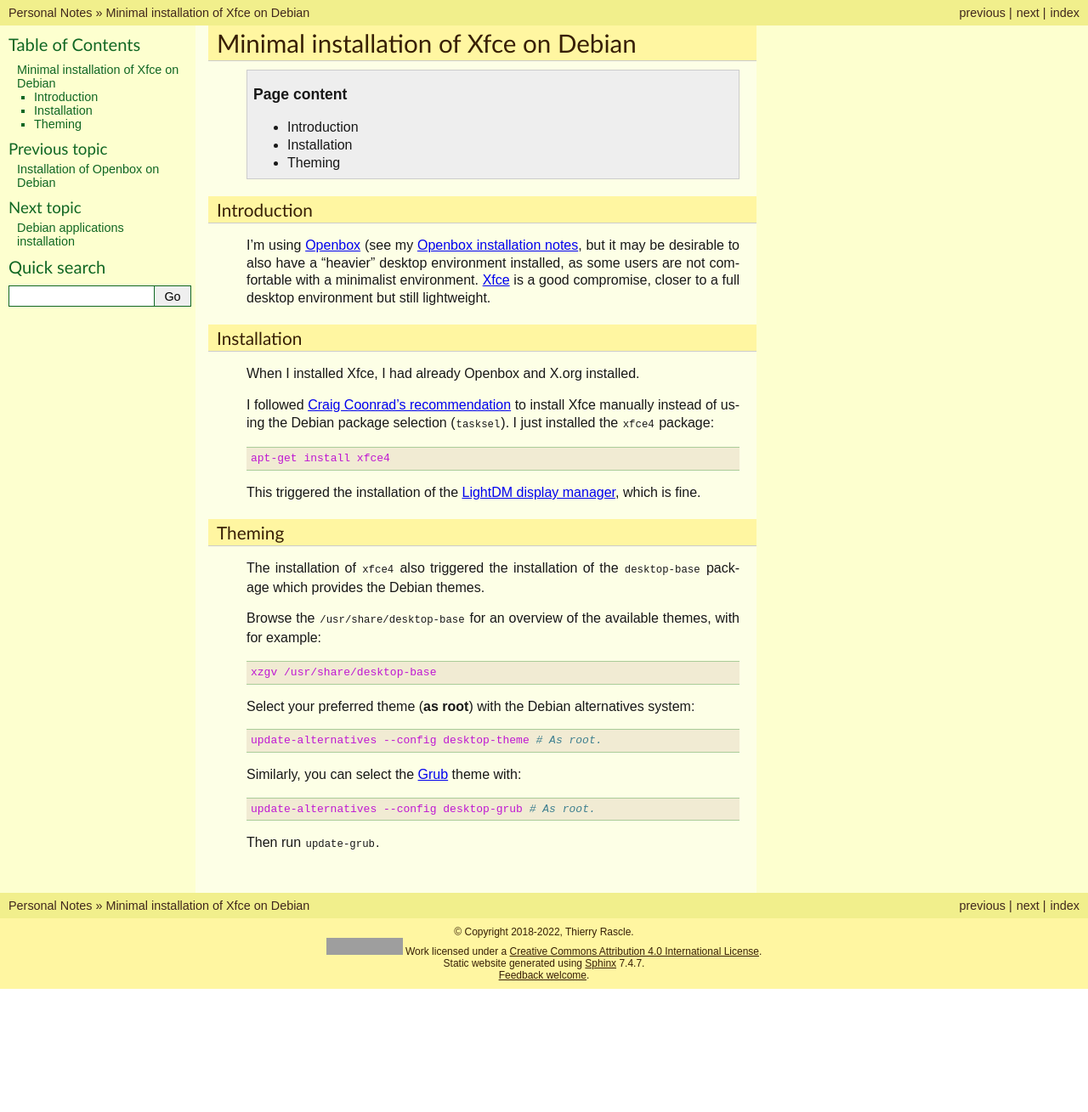
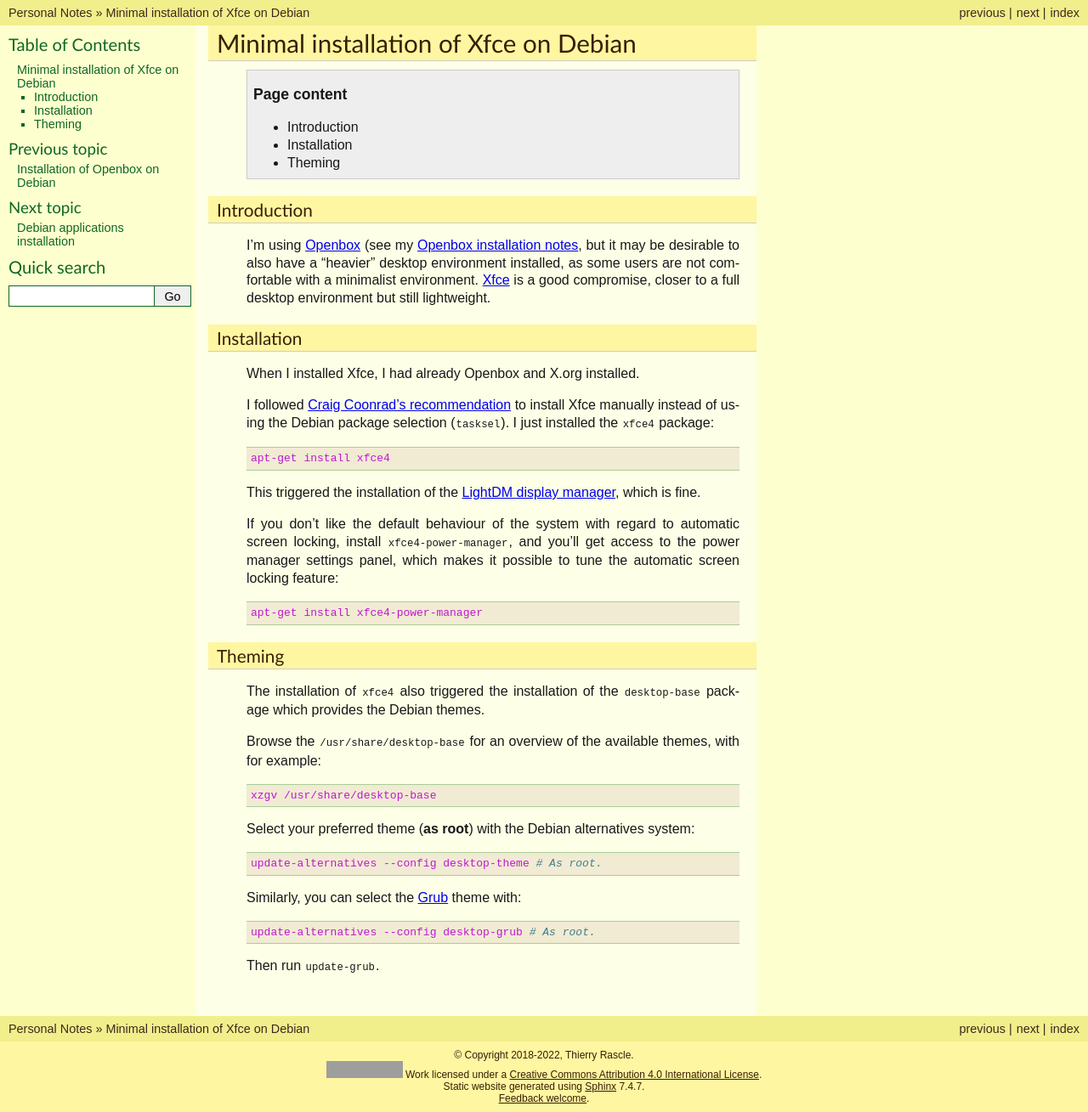
Before and after one commit to thierr26/thierr26_personal_notes_sphinx_sources, a Sphinx documentation site: the page built from source/minimal_xfce_on_debian.rst, in a window 1280 px wide and 1309 px high. Shown: the whole window at 85% size. Built offline with Sphinx 7.4.7, drawn with Linux system fonts in a browser that asks for light colours; grey boxes are pictures that could not be loaded.

Commit message:
Mention xfce4-power-manager

```diff
--- a/source/minimal_xfce_on_debian.rst
+++ b/source/minimal_xfce_on_debian.rst
@@ -26,6 +26,7 @@
   single: LightDM
   single: X.org
   single: tasksel
+  single: xfce4-power-manager
 
 When I installed Xfce, I had already Openbox and X.org installed.
 
@@ -37,6 +38,13 @@
 
 This triggered the installation of the `LightDM display manager
 <https://en.wikipedia.org/wiki/LightDM>`_, which is fine.
+
+If you don't like the default behaviour of the system with regard to automatic
+screen locking, install ``xfce4-power-manager``, and you'll get access to the
+power manager settings panel, which makes it possible to tune the automatic
+screen locking feature::
+
+  apt-get install xfce4-power-manager
 
 
 Theming
```
